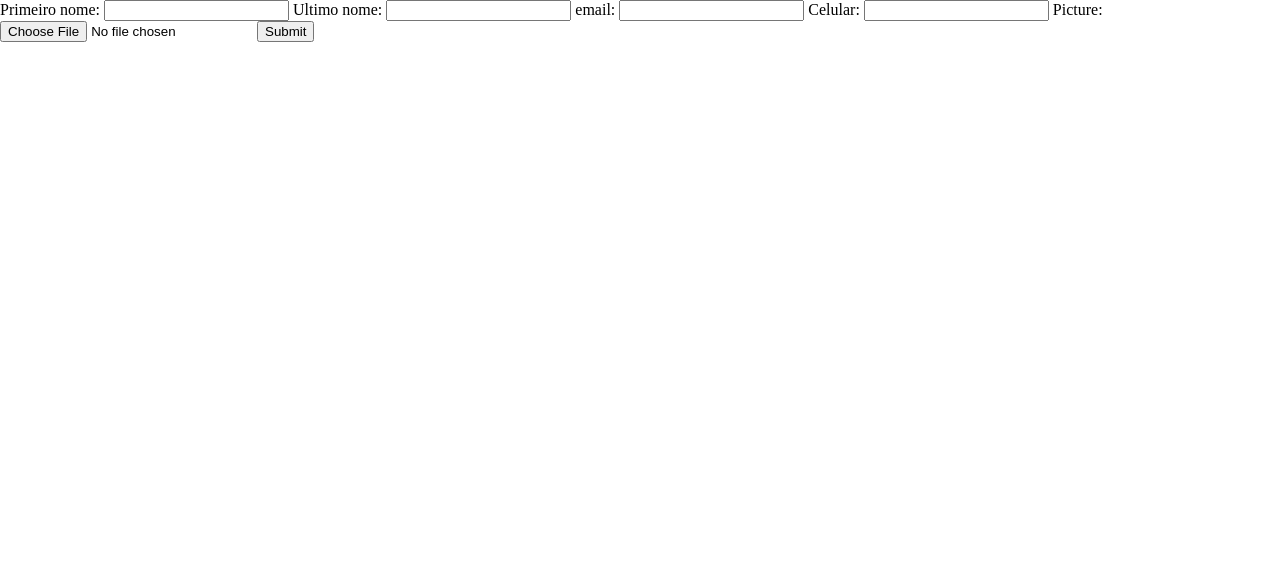
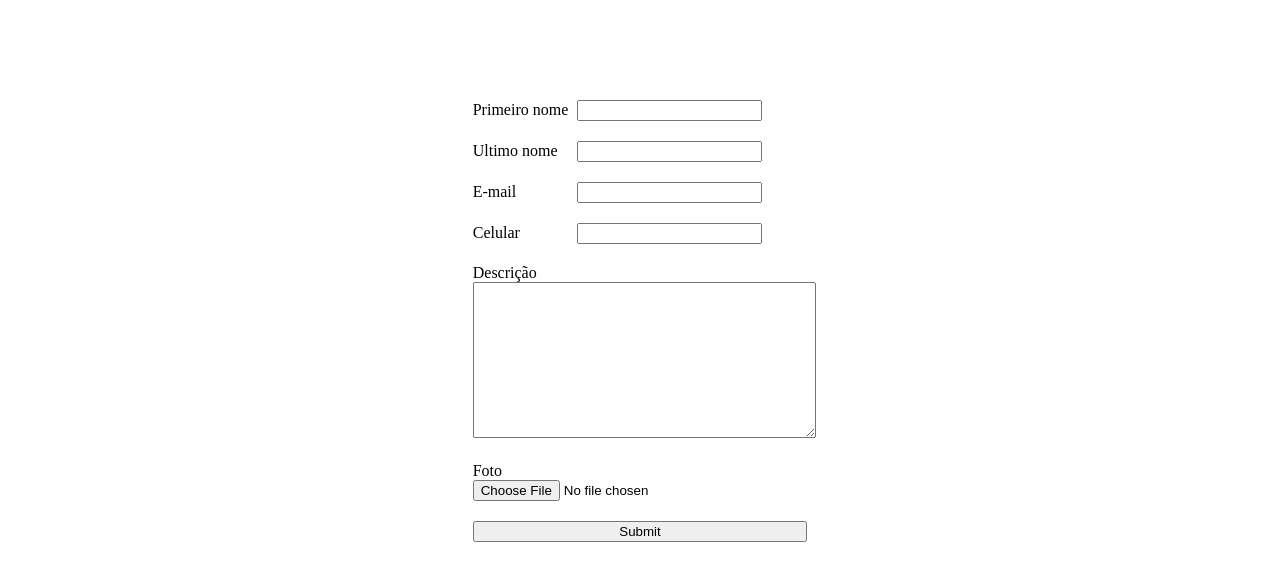
Before and after one commit to Graciano-B-L-Junior/django-agenda, a Django app: template Contacts/templates/contacts/edit_contact.html in a window 1280 px wide. Shown: the top 581 px of the page. Run offline with Django 4.2, Linux system fonts and the light colour scheme; the template is opened without the code that fills it: values that come from a table or form of the project are taken from there, others are empty.

Commit message:
projeto atualizado

```diff
--- a/Contacts/forms.py
+++ b/Contacts/forms.py
@@ -3,6 +3,7 @@ from django import forms
 class ContactForm(forms.Form):
     primeiro_nome = forms.CharField(label="Primeiro nome",max_length="50",required=True)
     ultimo_nome = forms.CharField(label="Ultimo nome",max_length="50",required=True)
-    email = forms.EmailField(label="email",required=True)
+    email = forms.EmailField(label="E-mail",required=True)
     celular = forms.CharField(label="Celular",max_length="11",required=True)
-    picture = forms.ImageField(required=False)
+    description = forms.CharField(label="Descrição",widget=forms.Textarea)
+    picture = forms.ImageField(label="Foto",required=False)
--- a/Contacts/templates/contacts/edit_contact.html
+++ b/Contacts/templates/contacts/edit_contact.html
@@ -3,9 +3,40 @@
 {% if message %}
 <h3>{{message}}</h3>
 {% endif %}
-<form action="" enctype="multipart/form-data" method="post">
+<form class="edit_contact" action="" enctype="multipart/form-data" method="post">
     {% csrf_token %}
-    {{ form }}
-    <input type="submit" value="Submit">
+    <div class="input-info">
+        {{ form.primeiro_nome.errors }}
+        <label for="{{ form.primeiro_nome.id_for_label }}">{{form.primeiro_nome.label}}</label>
+        {{ form.primeiro_nome }}
+    </div>
+    <div class="input-info">
+        {{ form.ultimo_nome.errors }}
+        <label for="{{ form.ultimo_nome.id_for_label }}">{{form.ultimo_nome.label}}</label>
+        {{ form.ultimo_nome }}
+    </div>
+    <div class="input-info">
+        {{ form.email.errors }}
+        <label for="{{ form.email.id_for_label }}">{{form.email.label}}</label>
+        {{ form.email }}
+    </div>
+    <div class="input-info">
+        {{ form.celular.errors }}
+        <label for="{{ form.celular.id_for_label }}">{{form.celular.label}}</label>
+        {{ form.celular }}
+    </div>
+    <div class="input-info">
+        {{ form.description.errors }}
+        <label for="{{ form.description.id_for_label }}">{{form.description.label}}</label>
+        {{ form.description }}
+    </div>
+    <div class="input-info">
+        {{ form.picture.errors }}
+        <label for="{{ form.picture.id_for_label }}">{{form.picture.label}}</label>
+        {{ form.picture }}
+    </div>
+    <div class="input-info">
+        <input type="submit" value="Submit">
+    </div>
 </form>
 {% endblock content %}
--- a/MeusContatos/settings.py
+++ b/MeusContatos/settings.py
@@ -106,7 +106,7 @@ AUTH_PASSWORD_VALIDATORS = [
 # Internationalization
 # https://docs.djangoproject.com/en/4.2/topics/i18n/
 
-LANGUAGE_CODE = 'en-us'
+LANGUAGE_CODE = 'pt-br'
 
 TIME_ZONE = 'UTC'
 
--- a/base_static/css/style.css
+++ b/base_static/css/style.css
@@ -69,3 +69,24 @@ div.contact-info:nth-child(3){
     display: flex;
     justify-content: space-between;
 }
+
+form.edit_contact{
+    display: grid;
+    grid-template-columns: repeat(11, 1fr);
+    gap: 20px;
+    margin-top: 100px;
+}
+
+.input-info{
+    grid-column: 5/8;
+    width: 100%;
+}
+
+.input-info label{
+    display: inline-block;
+    width: 30%;
+}
+
+div.input-info:nth-child(8) input{
+    width: 100%;
+}
```
Also changed, not shown: Contacts/views.py (+25 -4 lines).
